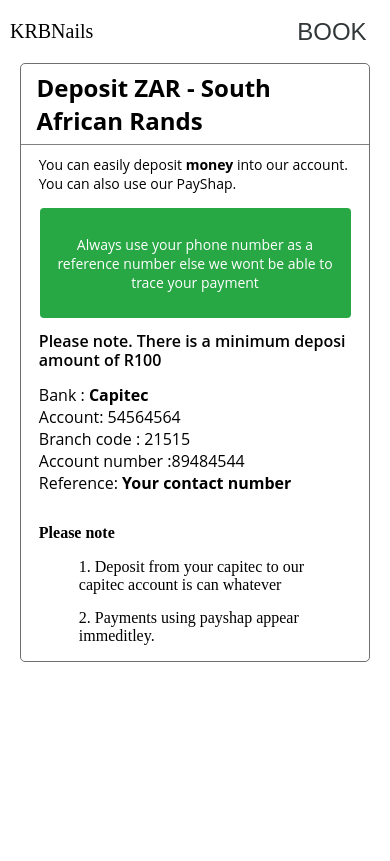
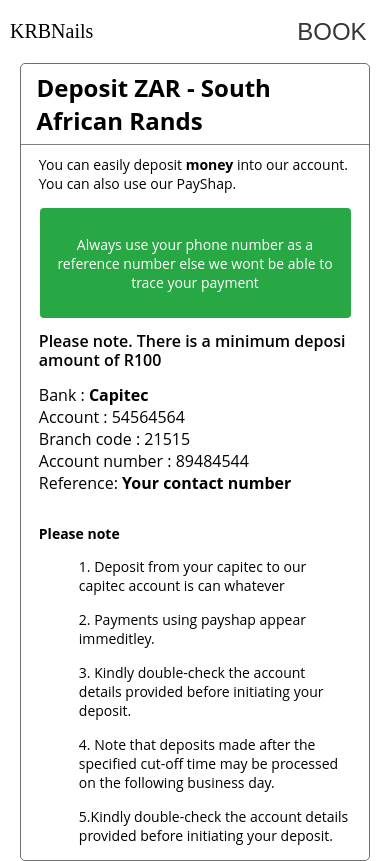
Before and after one commit to o897/krbnails-frontend, a React (Vite) app: page /deposit in a window 390 px wide. Built offline with nearby package versions, Linux system fonts and the light colour scheme; a web font is replaced by a local one.

Commit message:
update please note deposit page

```diff
--- a/src/components/Deposit.jsx
+++ b/src/components/Deposit.jsx
@@ -28,13 +28,13 @@ const Deposit = () => {
               Bank : <strong>Capitec</strong>
             </div>
             <div>
-              Account: 54564564<strong></strong>
+              Account : 54564564<strong></strong>
             </div>
             <div>
               Branch code : 21515<strong></strong>
             </div>
             <div>
-              Account number :89484544<strong></strong>
+              Account number : 89484544<strong></strong>
             </div>
             <div>
               Reference: <strong>Your contact number</strong>
@@ -51,6 +51,10 @@ const Deposit = () => {
                 whatever
               </li>
               <li> 2. Payments using payshap appear immeditley.</li>
+              <li> 3. Kindly double-check the account details provided before initiating your deposit.</li>
+              <li> 4. Note that deposits made after the specified cut-off time may be processed on the following business day.</li>
+              <li> 5.Kindly double-check the account details provided before initiating your deposit.</li>
+
             </ul>
           </div>
         </div>
--- a/src/index.css
+++ b/src/index.css
@@ -780,7 +780,10 @@
   font-family: 'Open Sans', sans-serif;
 }
 
-
+.please__note {
+  font-family: 'Open Sans', sans-serif;
+  font-size: 14px;
+}
 
 /* Payment */
 
```
